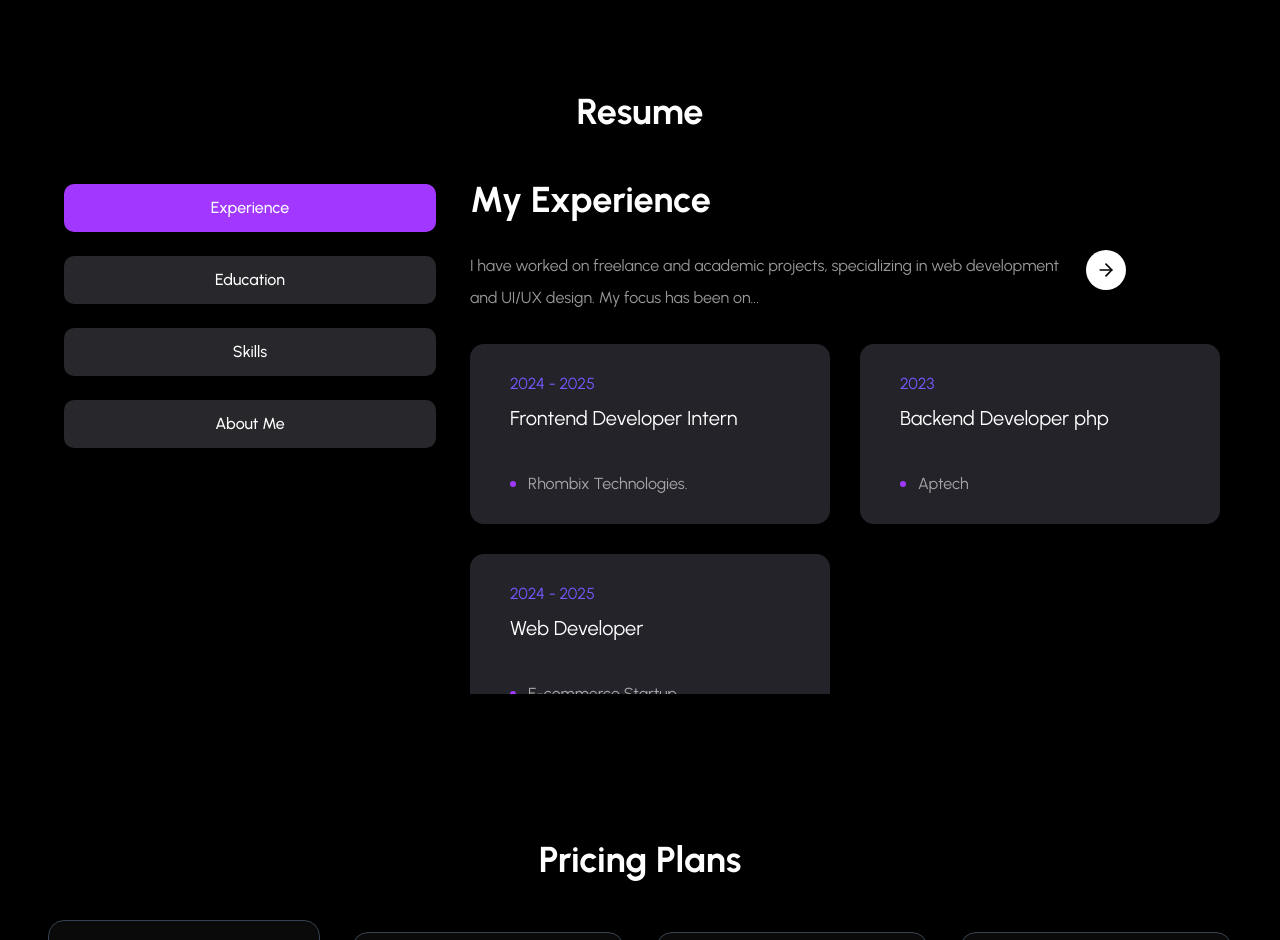
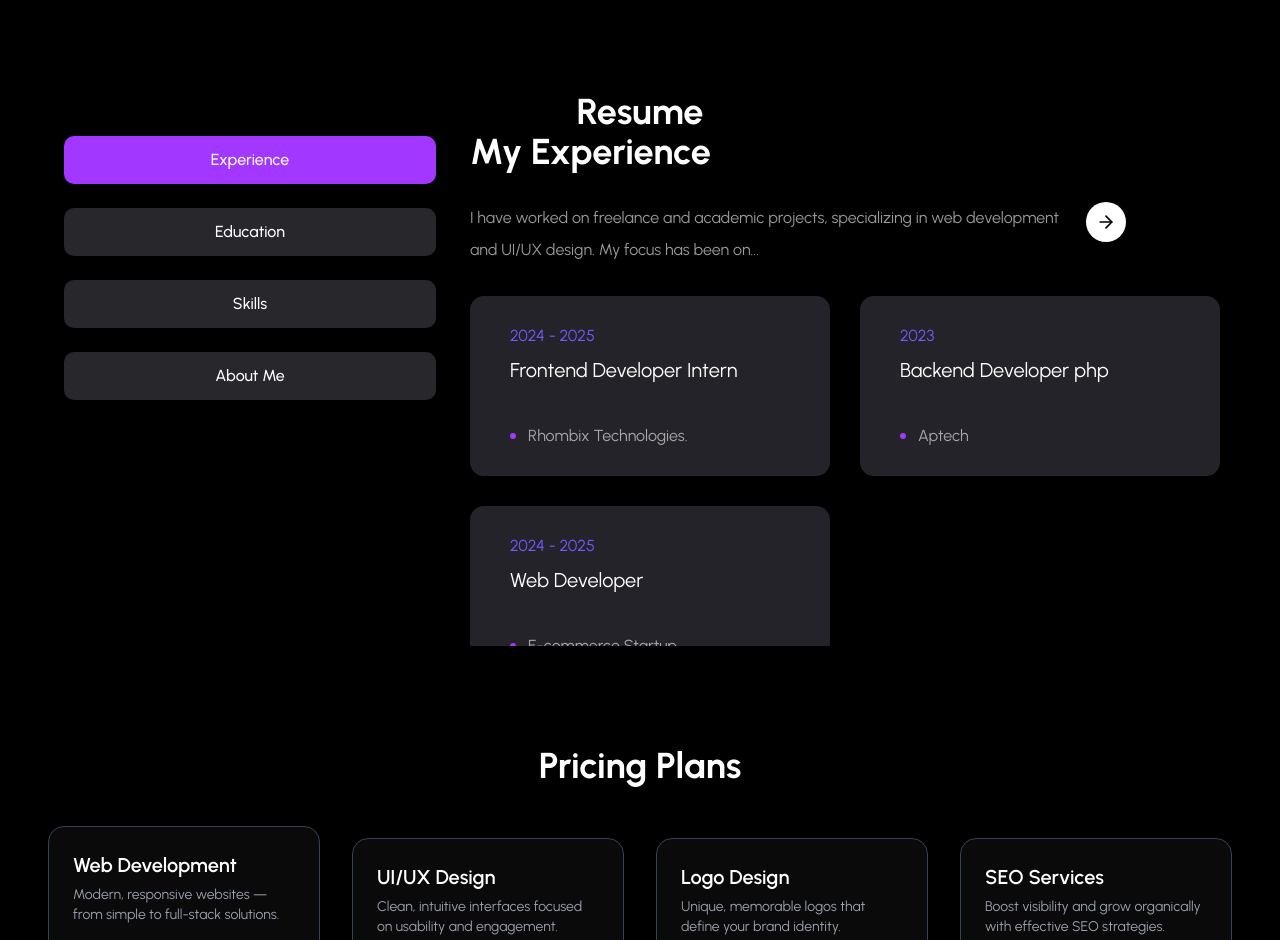
Before and after one commit to elishabhatti/elisha-portfolio, a Next.js app: page / in a window 1280 px wide. Shown: the part 2500-3440 px from the top of the page. Built offline with nearby package versions, Linux system fonts and the light colour scheme.

Commit message:
refactor: changed the height for the tabs

```diff
--- a/components/pages/Resume.jsx
+++ b/components/pages/Resume.jsx
@@ -65,7 +65,7 @@ const Resume = () => {
       <div className="container mx-auto">
         <h2
           id="resume"
-          className="text-white text-3xl md:text-4xl font-bold text-center mb-12"
+          className="text-white text-3xl md:text-4xl font-bold text-center"
         >
           Resume
         </h2>
@@ -81,7 +81,7 @@ const Resume = () => {
           </TabsList>
 
           {/* content */}
-          <div className="min-h-[70vh] w-full">
+          <div className="min-h-[60vh] w-full">
             {/* experience */}
             <TabsContent value="experience" className="w-full">
               <div className="flex flex-col gap-7.5 text-center xl:text-left">
```
